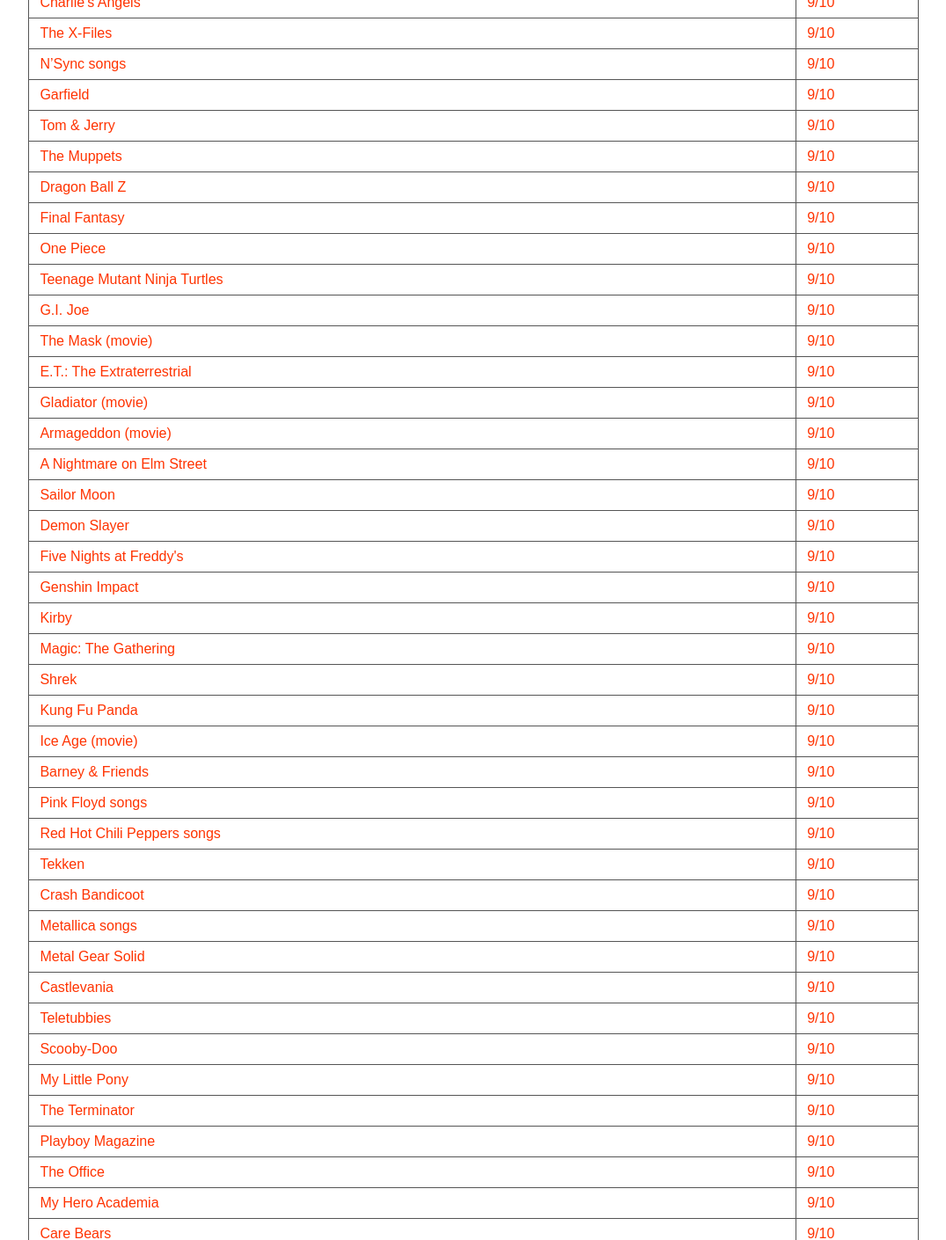
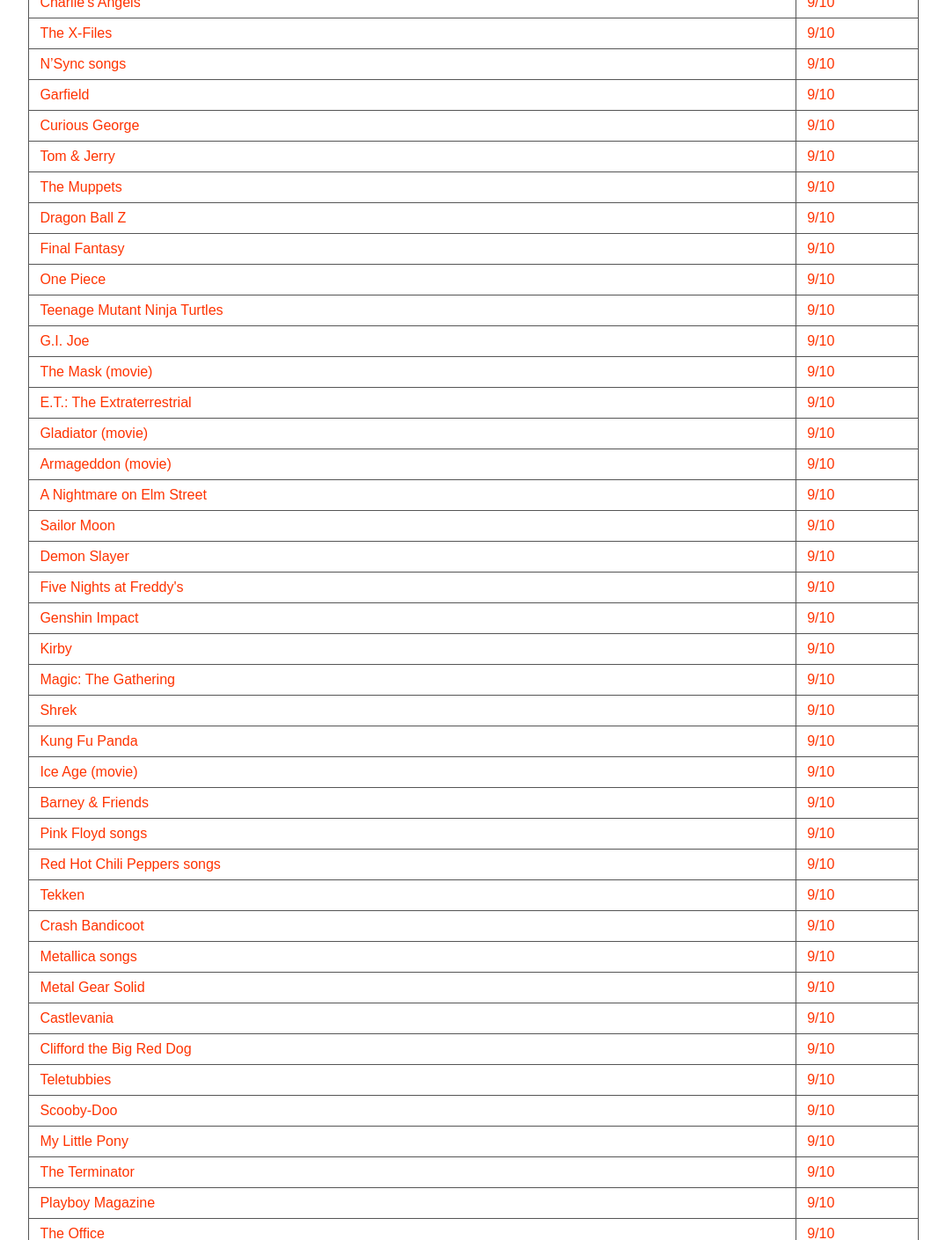
Before and after one commit to SomeUniqueUsername41/medium-popularity, a plain HTML site: page index.html in a window 1280 px wide. Shown: the part 1740-3150 px from the top of the page at 88% size, without its empty margins (102-1177 px from the left). Drawn offline with Linux system fonts and the light colour scheme.

Commit message:
Update index.html

```diff
--- a/index.html
+++ b/index.html
@@ -90,6 +90,7 @@
   <tr><td style="color:#FF3300;">The X-Files</td><td style="color:#FF3300;">9/10</td></tr>
   <tr><td style="color:#FF3300;">N’Sync songs</td><td style="color:#FF3300;">9/10</td></tr>
   <tr><td style="color:#FF3300;">Garfield</td><td style="color:#FF3300;">9/10</td></tr>
+  <tr><td style="color:#FF3300;">Curious George</td><td style="color:#FF3300;">9/10</td></tr>
   <tr><td style="color:#FF3300;">Tom &amp; Jerry</td><td style="color:#FF3300;">9/10</td></tr>
   <tr><td style="color:#FF3300;">The Muppets</td><td style="color:#FF3300;">9/10</td></tr>
   <tr><td style="color:#FF3300;">Dragon Ball Z</td><td style="color:#FF3300;">9/10</td></tr>
@@ -119,6 +120,7 @@
   <tr><td style="color:#FF3300;">Metallica songs</td><td style="color:#FF3300;">9/10</td></tr>
   <tr><td style="color:#FF3300;">Metal Gear Solid</td><td style="color:#FF3300;">9/10</td></tr>
   <tr><td style="color:#FF3300;">Castlevania</td><td style="color:#FF3300;">9/10</td></tr>
+  <tr><td style="color:#FF3300;">Clifford the Big Red Dog</td><td style="color:#FF3300;">9/10</td></tr>
   <tr><td style="color:#FF3300;">Teletubbies</td><td style="color:#FF3300;">9/10</td></tr>
   <tr><td style="color:#FF3300;">Scooby-Doo</td><td style="color:#FF3300;">9/10</td></tr>
   <tr><td style="color:#FF3300;">My Little Pony</td><td style="color:#FF3300;">9/10</td></tr>
```
